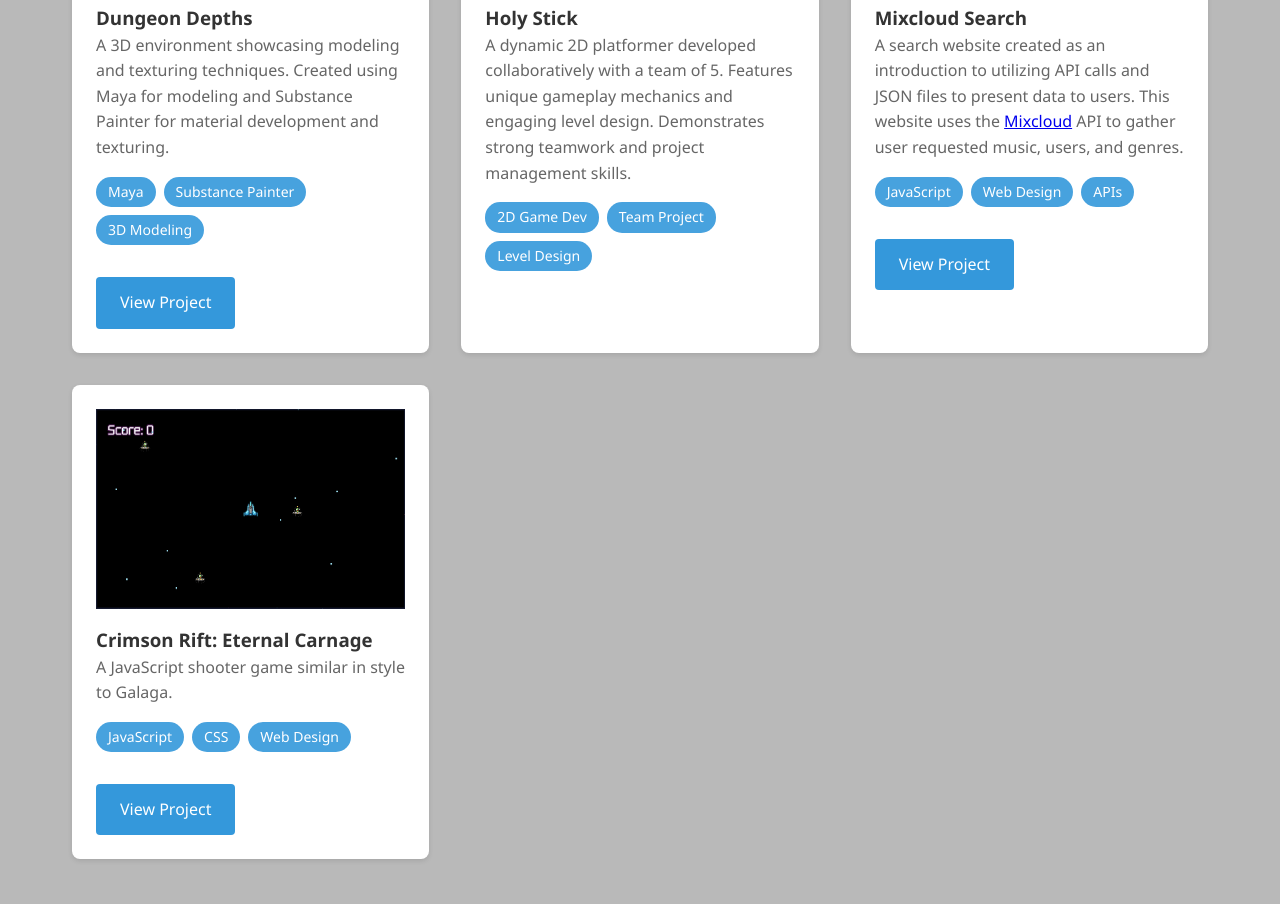
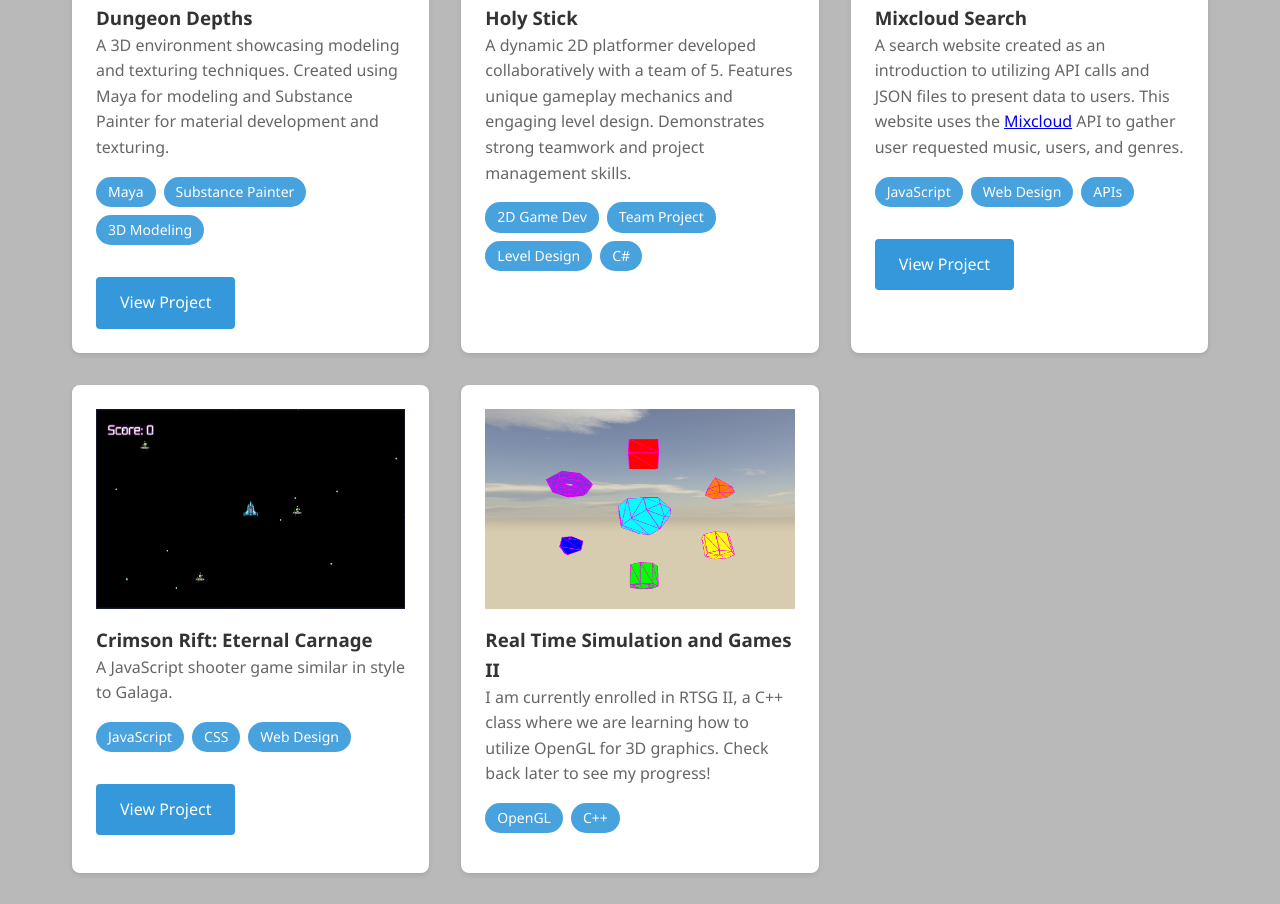
Before and after one commit to HackRaindrop/Portfolio-Website, a plain HTML site: page index.html in a window 1280 px wide. Shown: the part 607-1511 px from the top of the page. Drawn offline with Linux system fonts and the light colour scheme.

Commit message:
C++ Project Add

```diff
--- a/index.html
+++ b/index.html
@@ -78,6 +78,7 @@
                         <span class="tech-tag">2D Game Dev</span>
                         <span class="tech-tag">Team Project</span>
                         <span class="tech-tag">Level Design</span>
+                        <span class="tech-tag">C#</span>
                     </div>
                     <!--<a href="#" class="btn">View Project</a> !-->
                 </div>
@@ -110,6 +111,18 @@
                         <span class="tech-tag">Web Design</span>
                     </div>
                     <a href="https://hackraindrop.github.io/CrimsonRift/" class="btn">View Project</a>
+                </div>
+                <div class="project-card">
+                    <div class="project-image">
+                        <img src="media/shapes.png" alt="Created shapes">
+                    </div>
+                    <h3>Real Time Simulation and Games II</h3>
+                    <p>I am currently enrolled in RTSG II, a C++ class where we are learning how to utilize
+                        OpenGL for 3D graphics. Check back later to see my progress!</p>
+                    <div class="tech-stack">
+                        <span class="tech-tag">OpenGL</span>
+                        <span class="tech-tag">C++</span>
+                    </div>
                 </div>
             </div>
         </section>
```
Also changed, not shown: media/shapes.png (added).
